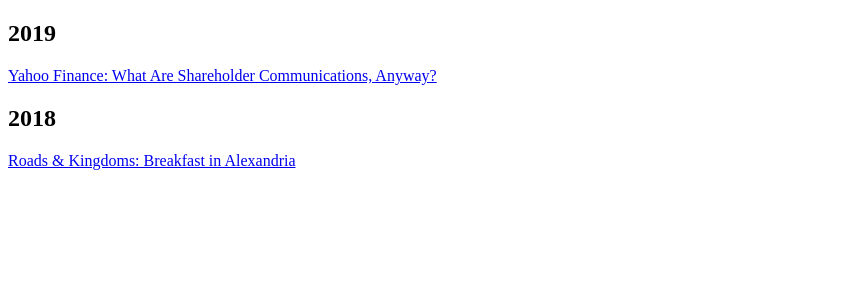
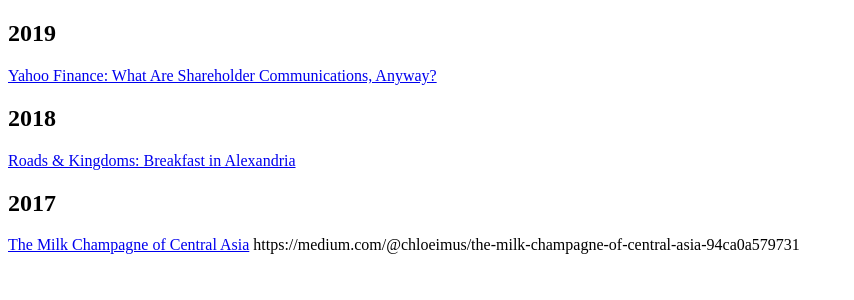
Before and after one commit to chloeimus/chloeimus.github.io, a Jekyll site: the page Writing.html, which Jekyll copies as it is, in a window 1280 px wide. Shown: the top 300 px of the page, without its empty margins (0-854 px from the left). Built offline with Jekyll 4.4.1, drawn with Linux system fonts in a browser that asks for light colours.

Commit message:
Update Writing.html

```diff
--- a/Writing.html
+++ b/Writing.html
@@ -19,3 +19,10 @@ body {
 <h2>2018</h2>
 
 <a href="https://roadsandkingdoms.com/2018/breakfast-in-alexandria/" target="_blank">Roads & Kingdoms: Breakfast in Alexandria</a>
+
+
+<h2>2017</h2>
+
+<a href="https://medium.com/@chloeimus/the-milk-champagne-of-central-asia-94ca0a579731" target="_blank">The Milk Champagne of Central Asia</a>
+
+https://medium.com/@chloeimus/the-milk-champagne-of-central-asia-94ca0a579731
```
